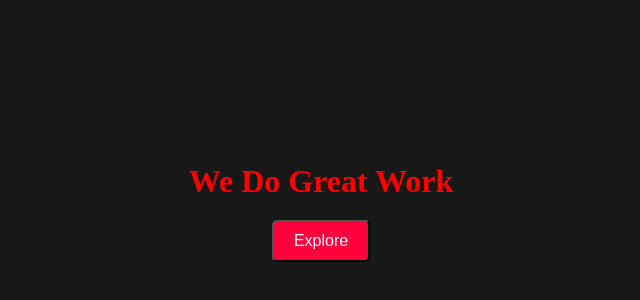
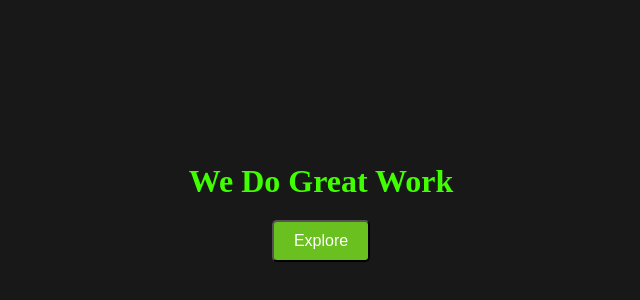
Before and after one commit to SURENDRA-SINGH-SHEKHAWAT/my-first-repo, a plain HTML site: page index.html in a window 1280 px wide. Shown: the part 188-488 px from the top of the page, without its empty margins (319-959 px from the left). Drawn offline with Linux system fonts and the light colour scheme.

Commit message:
Second commit

```diff
--- a/style.css
+++ b/style.css
@@ -17,13 +17,13 @@ body{
     background: #181818;
 }
 h1{
-    color: red;
+    color: rgb(64, 255, 0);
 }
 button{
     padding: 10px 20px ;
     font-size: 16px;
     color:white;
-    background-color: rgb(255,0,60);
+    background-color: rgb(106, 192, 31);
     border-radius: 5px;
     cursor: pointer;
     transition: background-color 0.3 ease ;
```
